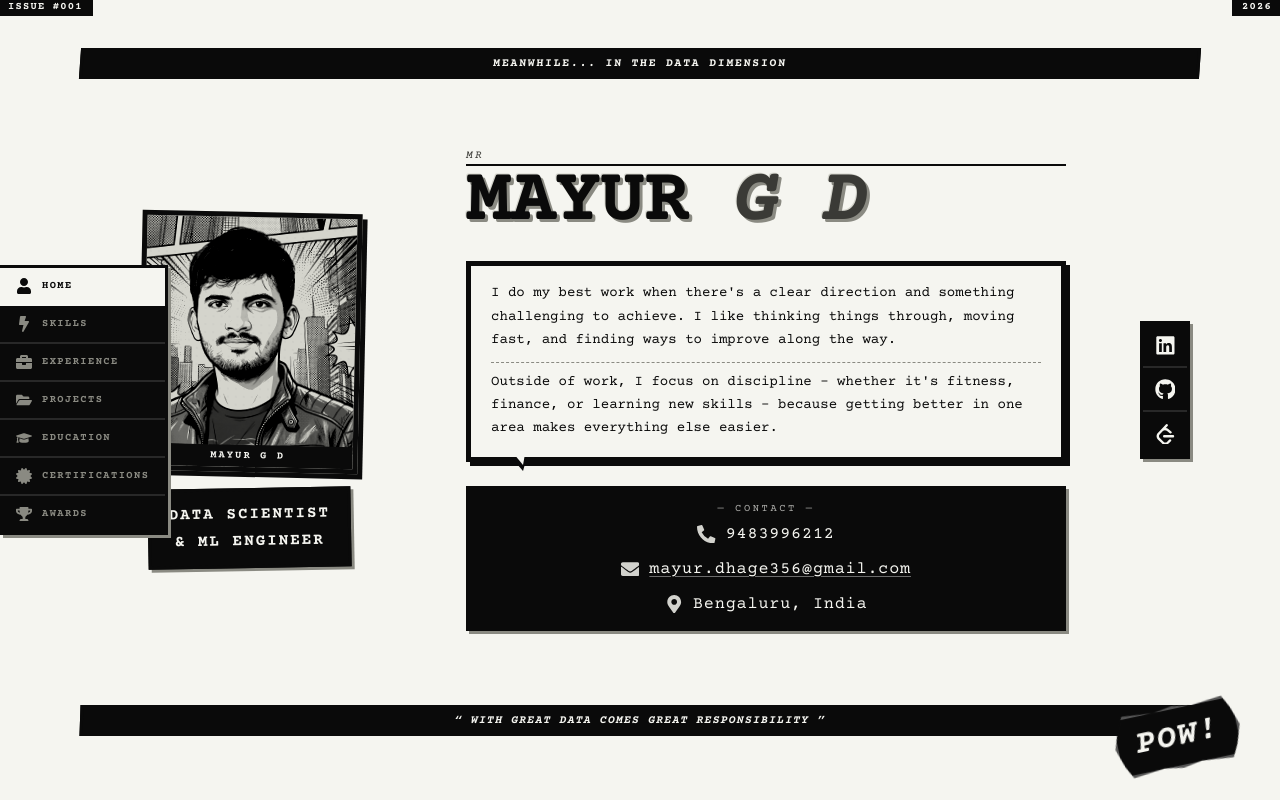
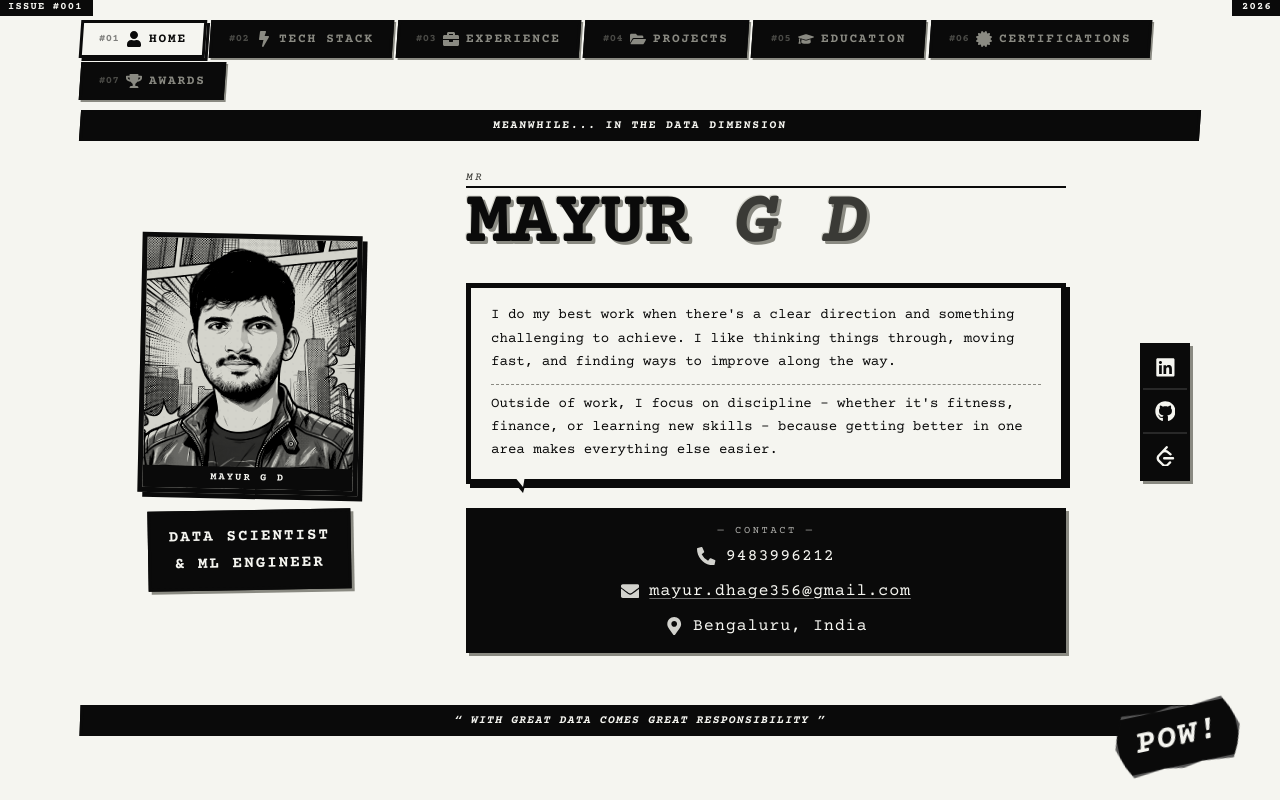
Before and after one commit to mayurgd/portfolio, a React (Vite) app: page / in a window 1280 px wide. Built offline with nearby package versions, Linux system fonts and the light colour scheme.

Commit message:
tech stack updates

```diff
--- a/src/App.css
+++ b/src/App.css
@@ -42,66 +42,149 @@ html, body, #root {
 /* ========================================
    LEFT NAV STRIP
 ======================================== */
-.nav-strip {
-  position: fixed;
-  left: 0;
-  top: 50%;
-  transform: translateY(-50%);
-  z-index: 20;
+/* ========================================
+   CHAPTER NAV TABS
+======================================== */
+.chapter-nav {
   display: flex;
-  flex-direction: column;
+  flex-wrap: wrap;
+  gap: 4px;
+  margin-bottom: 10px;
+  margin-top: 0;
+}
+
+.chapter-nav-btn {
+  display: flex;
+  align-items: center;
+  gap: 7px;
+  padding: 8px 16px;
   background: var(--ink);
+  color: var(--grey-mid);
   border: var(--border);
-  border-left: none;
+  font-family: inherit;
+  font-size: 0.8rem;
+  font-weight: 700;
+  letter-spacing: 0.14em;
+  text-transform: uppercase;
+  cursor: pointer;
+  transform: skewX(-4deg);
+  transition: background 0.15s, color 0.15s, box-shadow 0.15s;
+  box-shadow: 2px 2px 0 var(--grey-mid);
+  white-space: nowrap;
+}
+
+.chapter-nav-btn > * {
+  transform: skewX(4deg);
+}
+
+.chapter-nav-btn:hover {
+  color: var(--white);
   box-shadow: 3px 3px 0 var(--grey-mid);
 }
 
-.nav-strip-btn {
-  display: flex;
-  align-items: center;
-  gap: 10px;
-  padding: 10px 16px;
-  background: transparent;
-  border: none;
-  border-bottom: 2px solid rgba(255,255,255,0.12);
-  color: var(--grey-mid);
-  font-size: 0.75rem;
-  font-weight: 700;
-  letter-spacing: 0.12em;
-  text-transform: uppercase;
-  cursor: pointer;
-  transition: background 0.15s, color 0.15s;
-  font-family: inherit;
-  white-space: nowrap;
-  text-align: left;
+.chapter-nav-btn--active {
+  background: var(--white);
+  color: var(--ink);
+  border-color: var(--ink);
+  box-shadow: 3px 3px 0 var(--ink);
 }
 
-.nav-strip-btn:last-child {
-  border-bottom: none;
-}
-
-.nav-strip-btn:hover {
-  background: rgba(255,255,255,0.08);
-  color: var(--white);
-}
-
-.nav-strip-btn--active {
+.chapter-nav-btn--active:hover {
   background: var(--white);
   color: var(--ink);
 }
 
-.nav-strip-btn--active:hover {
-  background: var(--white);
-  color: var(--ink);
+.chapter-num {
+  font-size: 0.65rem;
+  opacity: 0.5;
+  letter-spacing: 0.05em;
 }
 
-.nav-strip-icon {
+.chapter-icon {
   font-size: 1rem;
   flex-shrink: 0;
 }
 
-.nav-strip-label {
-  font-size: 0.65rem;
+.chapter-label {
+  font-size: 0.8rem;
+}
+
+/* ========================================
+   TECH STACK SECTION
+======================================== */
+.section-body--wide {
+  align-items: flex-start;
+  justify-content: flex-start;
+  padding: 8px 0;
+}
+
+.techstack {
+  display: grid;
+  grid-template-columns: repeat(3, 1fr);
+  gap: 0;
+  width: 100%;
+  max-width: 780px;
+  border: var(--border-thick);
+  box-shadow: 5px 5px 0 var(--ink);
+  overflow: hidden;
+}
+
+.techstack-col {
+  border-right: var(--border);
+  display: flex;
+  flex-direction: column;
+}
+
+.techstack-col:last-child {
+  border-right: none;
+}
+
+.techstack-col-header {
+  background: var(--ink);
+  color: var(--white);
+  font-size: 0.76rem;
+  font-weight: 700;
+  letter-spacing: 0.14em;
+  text-transform: uppercase;
+  padding: 7px 12px;
+  line-height: 1.4;
+  min-height: 40px;
+  display: flex;
+  align-items: center;
+}
+
+.techstack-list {
+  list-style: none;
+  margin: 0;
+  padding: 10px 14px;
+  display: flex;
+  flex-direction: column;
+  gap: 6px;
+  background: var(--white);
+  flex: 1;
+}
+
+.techstack-item {
+  font-size: 0.82rem;
+  font-weight: 600;
+  letter-spacing: 0.04em;
+  color: var(--ink);
+  padding: 4px 0;
+  border-bottom: 1px solid var(--grey-light);
+  text-transform: none;
+  display: flex;
+  align-items: center;
+  gap: 7px;
+}
+
+.techstack-item-icon {
+  font-size: 1rem;
+  flex-shrink: 0;
+  opacity: 0.75;
+}
+
+.techstack-item:last-child {
+  border-bottom: none;
 }
 
 /* ========================================
@@ -178,7 +261,7 @@ html, body, #root {
   background: var(--white);
   border: none;
   box-shadow: none;
-  padding: 48px 80px 64px;
+  padding: 20px 80px 64px;
   transform: none;
   display: flex;
   flex-direction: column;
@@ -277,7 +360,7 @@ html, body, #root {
 }
 
 .caption-box--top {
-  margin-bottom: 32px;
+  margin-bottom: 14px;
   display: block;
 }
 
@@ -558,7 +641,7 @@ html, body, #root {
     min-height: 100vh;
   }
 
-  .nav-strip {
+  .chapter-nav-btn .chapter-label {
     display: none;
   }
 
--- a/src/App.jsx
+++ b/src/App.jsx
@@ -4,19 +4,107 @@ import profilePlaceholder from './assets/my_image_1.png'
 import {
   FaPhoneAlt, FaEnvelope, FaMapMarkerAlt, FaLinkedin, FaGithub,
   FaUser, FaBolt, FaBriefcase, FaFolderOpen, FaGraduationCap,
-  FaCertificate, FaTrophy,
+  FaCertificate, FaTrophy, FaAws,
 } from 'react-icons/fa'
-import { SiLeetcode } from 'react-icons/si'
+import { SiLeetcode, SiPython, SiApachespark, SiGooglecloud, SiDatabricks, SiKubernetes, SiRedhatopenshift, SiFastapi, SiMlflow, SiPytorch, SiTensorflow, SiDocker, SiRedis, SiGithubactions, SiHelm, SiArgo } from 'react-icons/si'
+
+const TECH_STACK = [
+  {
+    category: 'Programming Languages',
+    items: [
+      { name: 'Python',  Icon: SiPython },
+      { name: 'SQL' },
+      { name: 'PySpark', Icon: SiApachespark },
+    ],
+  },
+  {
+    category: 'Cloud & Infrastructure',
+    items: [
+      { name: 'GCP',        Icon: SiGooglecloud },
+      { name: 'Databricks', Icon: SiDatabricks },
+      { name: 'Azure' },
+      { name: 'Kubernetes', Icon: SiKubernetes },
+      { name: 'OpenShift',  Icon: SiRedhatopenshift },
+      { name: 'VertexAI' },
+      { name: 'AWS',        Icon: FaAws },
+    ],
+  },
+  {
+    category: 'AI / ML',
+    items: [
+      { name: 'Supervised & Unsupervised' },
+      { name: 'Deep Learning' },
+      { name: 'Time Series' },
+      { name: 'NLP' },
+      { name: 'GenAI' },
+      { name: 'AgenticAI' },
+      { name: 'RAG' },
+      { name: 'LLM' },
+    ],
+  },
+  {
+    category: 'Frameworks & Libraries',
+    items: [
+      { name: 'FastAPI',     Icon: SiFastapi },
+      { name: 'Langfuse' },
+      { name: 'MLFlow',      Icon: SiMlflow },
+      { name: 'PyTorch',     Icon: SiPytorch },
+      { name: 'TensorFlow',  Icon: SiTensorflow },
+    ],
+  },
+  {
+    category: 'Agent Frameworks',
+    items: [
+      { name: 'LangChain' },
+      { name: 'LangGraph' },
+      { name: 'CrewAI' },
+      { name: 'MS Agent Framework' },
+    ],
+  },
+  {
+    category: 'Data & DevOps Tools',
+    items: [
+      { name: 'Docker',         Icon: SiDocker },
+      { name: 'Redis',          Icon: SiRedis },
+      { name: 'GitHub Actions', Icon: SiGithubactions },
+      { name: 'Helm',           Icon: SiHelm },
+      { name: 'Argo',           Icon: SiArgo },
+      { name: 'OpenShift',      Icon: SiRedhatopenshift },
+      { name: 'Backstage' },
+    ],
+  },
+]
 
 const NAV = [
   { id: 'home',           Icon: FaUser,          label: 'Home'         },
-  { id: 'skills',         Icon: FaBolt,          label: 'Skills'       },
+  { id: 'skills',         Icon: FaBolt,          label: 'Tech Stack'   },
   { id: 'experience',     Icon: FaBriefcase,     label: 'Experience'   },
   { id: 'projects',       Icon: FaFolderOpen,    label: 'Projects'     },
   { id: 'education',      Icon: FaGraduationCap, label: 'Education'    },
   { id: 'certifications', Icon: FaCertificate,   label: 'Certifications'},
   { id: 'awards',         Icon: FaTrophy,        label: 'Awards'       },
 ]
+
+/* ── Tech Stack section ── */
+function TechStack() {
+  return (
+    <div className="techstack">
+      {TECH_STACK.map(({ category, items }) => (
+        <div key={category} className="techstack-col">
+          <div className="techstack-col-header">{category}</div>
+          <ul className="techstack-list">
+            {items.map(({ name, Icon }) => (
+              <li key={name} className="techstack-item">
+                {Icon && <Icon className="techstack-item-icon" />}
+                <span>{name}</span>
+              </li>
+            ))}
+          </ul>
+        </div>
+      ))}
+    </div>
+  )
+}
 
 /* ── PLACEHOLDER panel for upcoming sections ── */
 function ComingSoon({ label }) {
@@ -37,29 +125,25 @@ function App() {
       <div className="halftone-overlay" />
       <div className="panel-grid" />
 
-
-
-
-
-      {/* ── Left nav strip ── */}
-      <div className="nav-strip">
-        {NAV.map(({ id, Icon, label }) => (
-          <button
-            key={id}
-            className={`nav-strip-btn${active === id ? ' nav-strip-btn--active' : ''}`}
-            onClick={() => setActive(id)}
-            aria-label={label}
-          >
-            <Icon className="nav-strip-icon" />
-            <span className="nav-strip-label">{label}</span>
-          </button>
-        ))}
-      </div>
-
       <main className="hero-panel">
         {/* Corner tags */}
         <span className="corner-tag">ISSUE #001</span>
         <span className="corner-tag corner-tag--right">2026</span>
+
+        {/* ── Chapter nav tabs ── */}
+        <nav className="chapter-nav">
+          {NAV.map(({ id, Icon, label }, i) => (
+            <button
+              key={id}
+              className={`chapter-nav-btn${active === id ? ' chapter-nav-btn--active' : ''}`}
+              onClick={() => setActive(id)}
+            >
+              <span className="chapter-num">#{String(i + 1).padStart(2, '0')}</span>
+              <Icon className="chapter-icon" />
+              <span className="chapter-label">{label}</span>
+            </button>
+          ))}
+        </nav>
 
         {/* Action caption */}
         <div className="caption-box caption-box--top">
@@ -132,7 +216,13 @@ function App() {
           </div>
         )}
 
-        {active !== 'home' && (
+        {active === 'skills' && (
+          <div className="section-body section-body--wide">
+            <TechStack />
+          </div>
+        )}
+
+        {active !== 'home' && active !== 'skills' && (
           <div className="section-body">
             <ComingSoon label={NAV.find(n => n.id === active).label} />
           </div>
```
Also changed, not shown: 4 other files (tests, documents, lock files or other folders).
